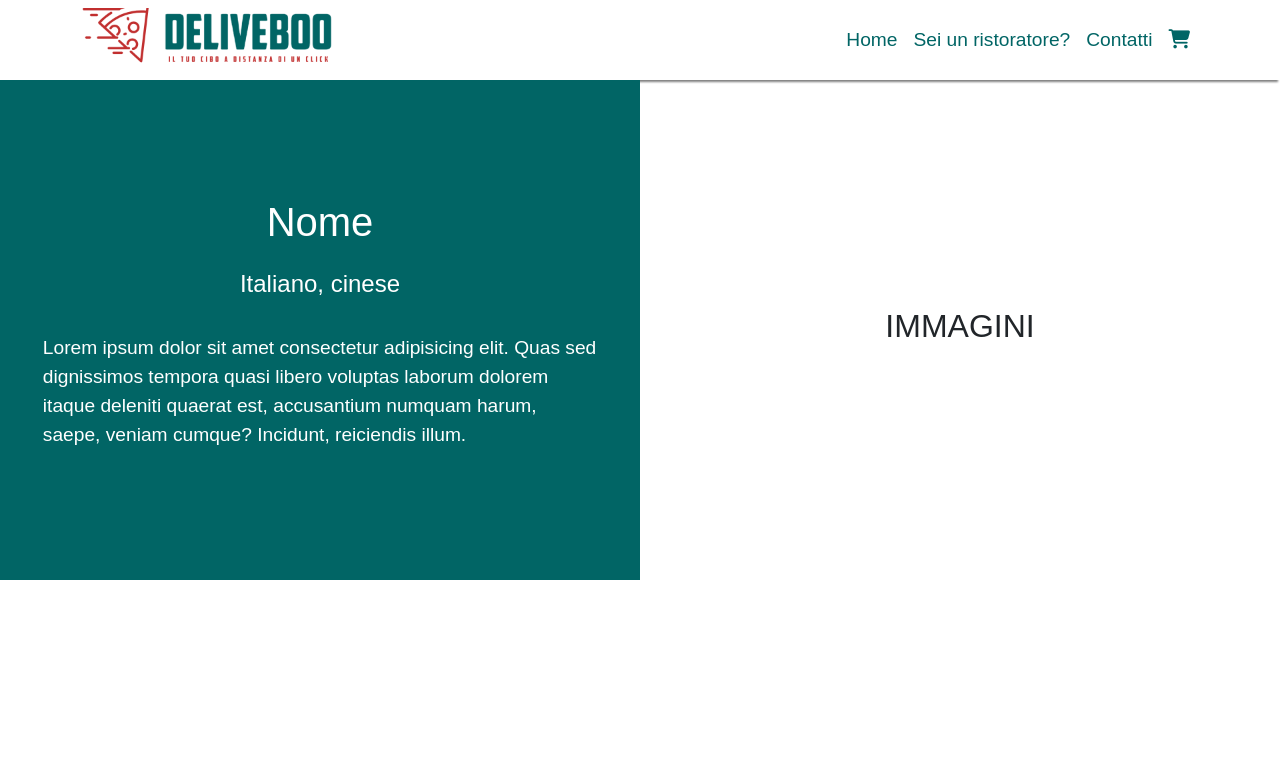
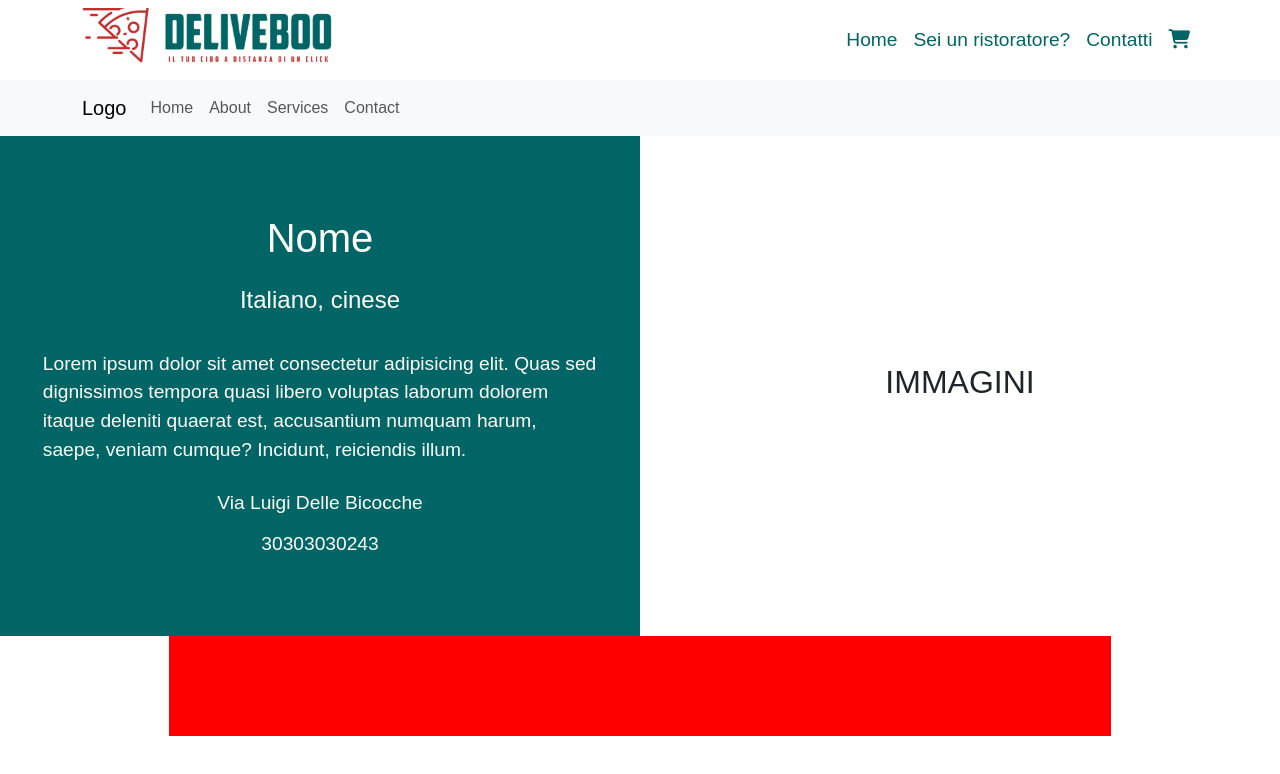
Before and after one commit to jdelavega42/deliveboo-client, a Vue app: page /asda in a window 1280 px wide. Shown: the top 774 px of the page. Built offline with nearby package versions, Linux system fonts and the light colour scheme; no server answers; a web font is replaced by a local one.

Commit message:
add generic card

```diff
--- a/src/pages/RestaurantMenu.vue
+++ b/src/pages/RestaurantMenu.vue
@@ -27,9 +27,37 @@ export default {
 </script>
 
 <template>
+    <nav class="navbar navbar-expand-lg navbar-light bg-light">
+        <div class="container">
+            <a class="navbar-brand" href="#">Logo</a>
+            <button class="navbar-toggler" type="button" data-bs-toggle="collapse" data-bs-target="#navbarNav"
+                aria-controls="navbarNav" aria-expanded="false" aria-label="Toggle navigation">
+                <span class="navbar-toggler-icon"></span>
+            </button>
+            <div class="collapse navbar-collapse" id="navbarNav">
+                <ul class="navbar-nav">
+                    <li class="nav-item">
+                        <a class="nav-link" href="#">Home</a>
+                    </li>
+                    <li class="nav-item">
+                        <a class="nav-link" href="#">About</a>
+                    </li>
+                    <li class="nav-item">
+                        <a class="nav-link" href="#">Services</a>
+                    </li>
+                    <li class="nav-item">
+                        <a class="nav-link" href="#">Contact</a>
+                    </li>
+                </ul>
+            </div>
+        </div>
+    </nav>
     <div class="container-fluid">
 
+        <!-- RESTAURANT INFO -->
         <div class="row row-cols-2">
+
+            <!-- NAME AND MORE INFO -->
             <div class="col restaurant-info restaurant-name">
                 <div class="info d-flex flex-column justify-content-center align-items-center h-100">
 
@@ -39,13 +67,23 @@ export default {
                         dignissimos
                         tempora quasi libero voluptas laborum dolorem itaque deleniti quaerat est, accusantium numquam
                         harum, saepe, veniam cumque? Incidunt, reiciendis illum.</div>
-                    <!-- <div>f</div> -->
+                    <div class="address m-2">Via Luigi Delle Bicocche</div>
+                    <div class="number m-1">30303030243</div>
                 </div>
             </div>
+
+            <!-- IMAGES -->
             <div class="col restaurant-info restaurant-image">
                 <div class="image d-flex  justify-content-center align-items-center h-100">
                     <h2>IMMAGINI</h2>
                 </div>
+            </div>
+
+        </div>
+        <!-- MENU -->
+        <div class="menu d-flex flex-column align-items-center">
+            <div class="single-product w-75">
+
             </div>
         </div>
     </div>
@@ -63,15 +101,20 @@ export default {
 .restaurant-name {
     background-color: $primary-green;
     color: white;
+    font-size: 1.2rem;
 
     .cookings {
         font-size: 1.5rem;
     }
 
     .description {
-        font-size: 1.2rem;
         width: 90%;
     }
 
 }
+
+.single-product {
+    height: 100px;
+    background-color: red;
+}
 </style>
```
